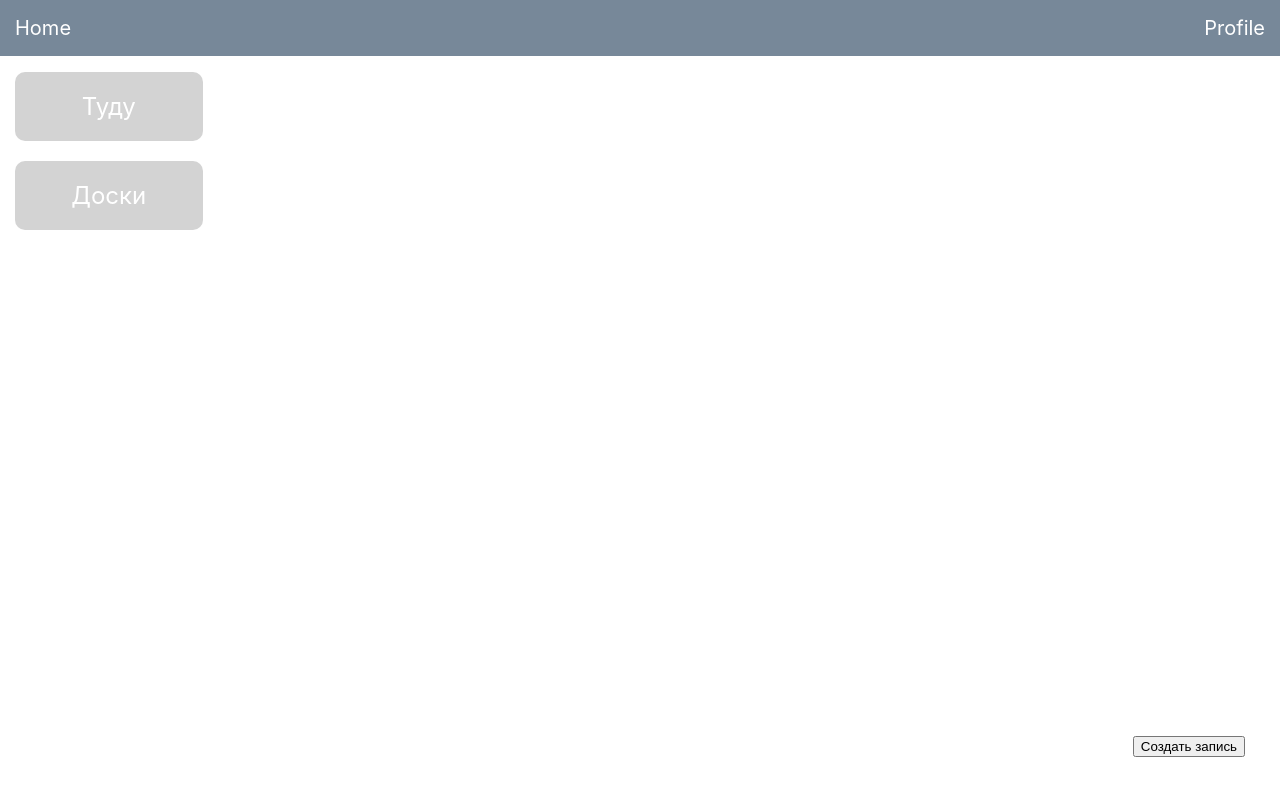
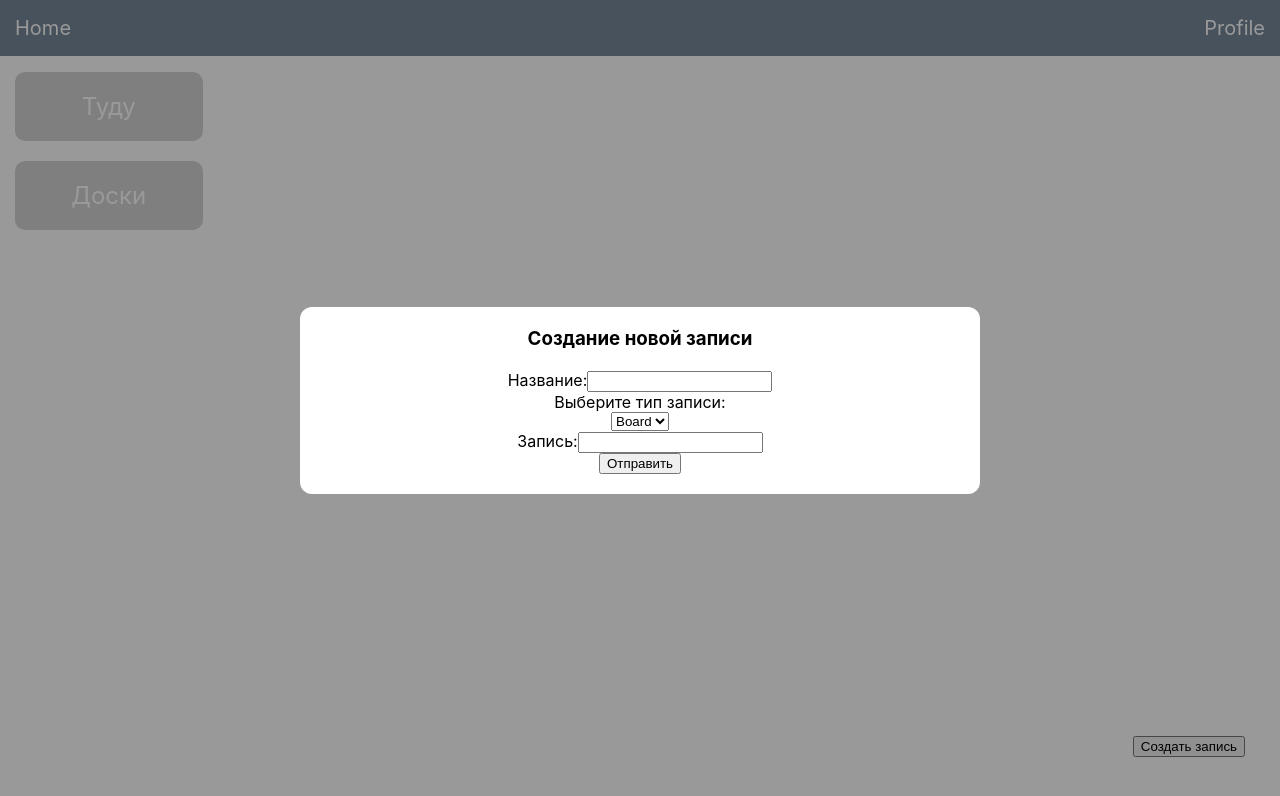
Before and after one commit to piskarev06/my-calendar, a React (Create React App) app: page /my-calendar/todo/1 in a window 1280 px wide. Both pictures are taken after a click on the button "Создать запись". Shown: the top 796 px of the page. Built offline with nearby package versions, Linux system fonts and the light colour scheme; no server answers.

Commit message:
add todo

```diff
--- a/db.json
+++ b/db.json
@@ -2,7 +2,7 @@
   "todos": [
     {
       "id": 1,
-            "date": 1645822800 ,
+      "date": 1645822800,
       "type": false,
       "title": "Список покупок",
       "data": [
@@ -13,7 +13,7 @@
     },
     {
       "id": 2,
-            "date": 1645822900 ,
+      "date": 1645822900,
       "type": false,
       "title": "Список дел",
       "data": [
@@ -24,7 +24,7 @@
     },
     {
       "id": 3,
-            "date": 1645822800 ,
+      "date": 1645822800,
       "type": false,
       "title": "Список покупок",
       "data": [
@@ -35,7 +35,7 @@
     },
     {
       "id": 4,
-            "date": 1645822900 ,
+      "date": 1645822900,
       "type": false,
       "title": "Список дел",
       "data": [
@@ -46,7 +46,7 @@
     },
     {
       "id": 5,
-            "date": 1645822800 ,
+      "date": 1645822800,
       "type": false,
       "title": "Список покупок",
       "data": [
@@ -57,7 +57,7 @@
     },
     {
       "id": 6,
-            "date": 1645822900 ,
+      "date": 1645822900,
       "type": false,
       "title": "Список дел",
       "data": [
@@ -68,7 +68,7 @@
     },
     {
       "id": 7,
-            "date": 1645822850 ,
+      "date": 1645822850,
       "type": true,
       "title": "Доска цветов",
       "data": [
@@ -76,6 +76,78 @@
         "зеленый",
         "синий"
       ]
+    },
+    {
+      "id": 1000,
+      "date": 1645893284,
+      "type": true,
+      "title": "wewe",
+      "data": [
+        "ewew"
+      ]
+    },
+    {
+      "id": 100,
+      "date": 1645893337,
+      "type": false,
+      "title": "ewew",
+      "data": [
+        "ewe"
+      ]
+    },
+    {
+      "id": "321dedc7-4288-406b-8845-f69b3ddbe82b",
+      "date": 1645895078,
+      "type": true,
+      "title": "dd",
+      "data": [
+        "ddd"
+      ]
+    },
+    {
+      "id": "b82aaf17-a4f1-4f38-b9b2-14a08d089e45",
+      "date": 1645895090,
+      "type": true,
+      "title": "dd",
+      "data": [
+        "ddd"
+      ]
+    },
+    {
+      "id": "738c62d2-cf8a-4237-aee6-cfa209a62a15",
+      "date": 1645895243,
+      "type": false,
+      "title": "asas",
+      "data": [
+        "asas"
+      ]
+    },
+    {
+      "id": "f7c3acb2-12ca-4683-91ee-be9a12770daf",
+      "date": 1645895330,
+      "type": true,
+      "title": "sas",
+      "data": [
+        "asas"
+      ]
+    },
+    {
+      "id": "f393dc10-a56e-458a-aaa0-ecd370f18cce",
+      "date": 1645895482,
+      "type": false,
+      "title": "asasas",
+      "data": [
+        "asasa"
+      ]
+    },
+    {
+      "id": "3f5a545b-3c9d-4d94-9220-820c12075588",
+      "date": 1645895499,
+      "type": false,
+      "title": "sdsds",
+      "data": [
+        "dsdsd"
+      ]
     }
   ]
 }
--- a/package.json
+++ b/package.json
@@ -22,6 +22,7 @@
     "react-scripts": "5.0.0",
     "styled-components": "^5.3.3",
     "typescript": "^4.5.4",
+    "uuid": "^8.3.2",
     "web-vitals": "^2.1.2"
   },
   "scripts": {
@@ -50,5 +51,8 @@
       "last 1 firefox version",
       "last 1 safari version"
     ]
+  },
+  "devDependencies": {
+    "@types/uuid": "^8.3.4"
   }
 }
--- a/src/api.ts
+++ b/src/api.ts
@@ -1,4 +1,5 @@
 import axios from 'axios'
+import { v4 as uuid } from 'uuid'
 
 const API_URL = 'http://localhost:5000'
 
@@ -11,3 +12,17 @@ export const getTodosByTime = async (startDayTime: number, isBoard: boolean) =>
     `${API_URL}/todos?date_gte=${startDayTime}&date_lte=${startDayTime + 86399}${filtr}`,
   )
 }
+
+export const createTodo = async (date: number, type: any, title: string, data: any) => {
+  if (type == 'todo') type = false
+  else type = true
+  data = [data]
+
+  axios.post(`${API_URL}/todos`, {
+    id: uuid(),
+    date,
+    type,
+    title,
+    data,
+  })
+}
--- /dev/null
+++ b/src/components/CreateModal.tsx
@@ -0,0 +1,82 @@
+import React, { FC, useState } from 'react'
+import moment from 'moment'
+import axios from 'axios'
+
+import { Modal } from './Modal'
+import { createTodo } from '../api'
+import { JsxElement } from 'typescript'
+
+interface ModalProps {
+  active: boolean
+  setActive: any
+}
+export const CreateModal: FC<ModalProps> = ({ active, setActive }) => {
+  const [title, setTitle] = useState('')
+  const [type, setType] = useState('board')
+  const [data, setData] = useState('')
+  const [date, setDate] = useState(moment().unix())
+  const [countData, setCountData] = useState(1)
+
+  const submitHander = (e: any) => {
+    e.preventDefault()
+    setDate(moment().unix())
+
+    createTodo(date, type, title, data)
+
+    setTitle('')
+    setType('board')
+    setData('')
+    setDate(moment().unix())
+    setActive(false)
+  }
+
+  const typeHandler = (e: any) => {
+    setType(e.target.value)
+  }
+
+  const titleHandler = (e: any) => {
+    setTitle(e.target.value)
+  }
+
+  const dataHandler = (e: any) => {
+    setData(e.target.value)
+  }
+
+  //   const For = (): JsxElement => {
+  //     for (let i = 1; i <= countData; i++) {
+  //       return (
+  //         <label>
+  //           Запись:
+  //           <input type="text" value={data} name={`data${i}`} onChange={(e) => dataHandler(e)} />
+  //         </label>
+  //       )
+  //     }
+  //   }
+
+  return (
+    <Modal active={active} setActive={setActive}>
+      <div className="create">
+        <h3 className="create__title">Создание новой записи</h3>
+        <form className="create__form" onSubmit={(e) => submitHander(e)}>
+          <label>
+            Название:
+            <input type="text" value={title} name="title" onChange={(e) => titleHandler(e)} />
+          </label>
+
+          <label>Выберите тип записи:</label>
+          <select value={type} onChange={(e) => typeHandler(e)}>
+            <option value="board">Board</option>
+            <option value="todo">Todo</option>
+          </select>
+
+          <label>
+            Запись:
+            <input type="text" value={data} name="data" onChange={(e) => dataHandler(e)} />
+          </label>
+
+          <button type="submit">Отправить</button>
+        </form>
+      </div>
+    </Modal>
+  )
+}
--- /dev/null
+++ b/src/components/Modal.tsx
@@ -0,0 +1,17 @@
+import React, { FC } from 'react'
+
+interface ModalProps {
+  active: boolean
+  setActive: any
+}
+export const Modal: FC<ModalProps> = ({ active, setActive, children }) => {
+  return (
+    <div className={active ? 'modal active' : 'modal'} onClick={() => setActive(false)}>
+      <div
+        className={active ? 'modal__content active' : 'modal__content'}
+        onClick={(e) => e.stopPropagation()}>
+        {children}
+      </div>
+    </div>
+  )
+}
--- a/src/index.css
+++ b/src/index.css
@@ -102,3 +102,57 @@ code {
 .content__nothing {
   text-align: center;
 }
+
+.modal {
+  position: fixed;
+
+  height: 100vh;
+  width: 100%;
+  top: 0;
+  left: 0;
+
+  background-color: rgba(0, 0, 0, 0.4);
+
+  display: flex;
+  justify-content: center;
+  align-items: center;
+
+  opacity: 0;
+  pointer-events: none;
+  transition: 0.5s;
+}
+
+.modal.active {
+  opacity: 1;
+  pointer-events: all;
+}
+
+.modal__content {
+  padding: 20px;
+
+  width: 50%;
+
+  border-radius: 12px;
+  background-color: #fff;
+
+  transform: scale(0.5);
+  transition: 0.4s all;
+}
+
+.modal__content.active {
+  transform: scale(1);
+}
+
+.create {
+  text-align: center;
+}
+
+.create__title {
+  margin: 0 0 20px;
+}
+
+.create__form {
+  display: flex;
+  align-items: center;
+  flex-direction: column;
+}
--- a/src/pages/Todo.tsx
+++ b/src/pages/Todo.tsx
@@ -4,12 +4,14 @@ import styled from 'styled-components'
 
 import { getTodosByTime } from '../api'
 import { TodoList } from '../components/TodoList'
+import { Modal } from '../components/Modal'
 import { Sidebar } from '../components/ui/Sidebar'
 import { Preloader } from '../components/ui/Preloader'
 
 import { TodoType } from '../types'
 
 import { Container } from '../share/styles'
+import { CreateModal } from '../components/CreateModal'
 
 const TodoInner = styled.div`
   display: flex;
@@ -36,6 +38,8 @@ export const Todo: FC = () => {
 
   const { data } = useParams()
 
+  const [modalActive, setModalActive] = useState(false)
+
   useEffect(() => {
     //@ts-ignore
     getTodosByTime(+data, isBoard).then((res) => {
@@ -44,9 +48,10 @@ export const Todo: FC = () => {
       setLoading(false)
     })
     console.log(todos)
-  }, [isBoard])
+  }, [isBoard, todos])
 
   return (
+    <>
       <div className="todo">
         <Container>
           <TodoInner>
@@ -66,11 +71,15 @@ export const Todo: FC = () => {
               )}
 
               <div className="content__bottom">
-              <button className="content__modal">Создать запись</button>
+                <button className="content__modal" onClick={() => setModalActive(true)}>
+                  Создать запись
+                </button>
               </div>
             </div>
           </TodoInner>
         </Container>
       </div>
+      <CreateModal active={modalActive} setActive={setModalActive} />
+    </>
   )
 }
```
Also changed, not shown: 1 other file (tests, documents, lock files or other folders). Lines whose indentation alone changed are shown as unchanged.
